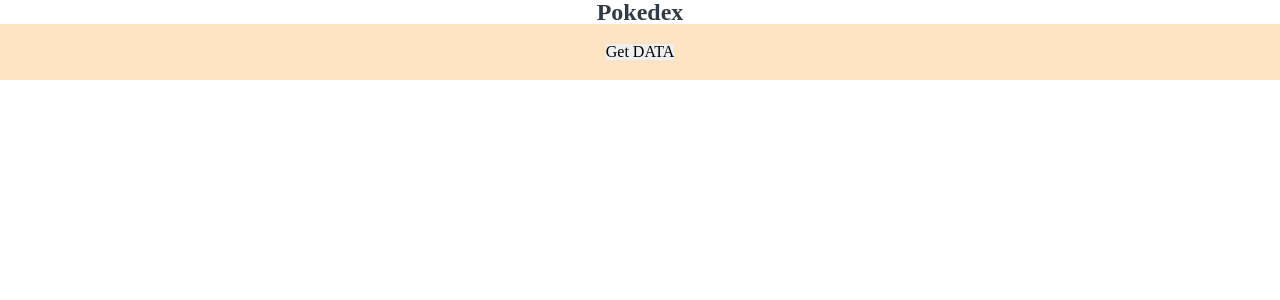
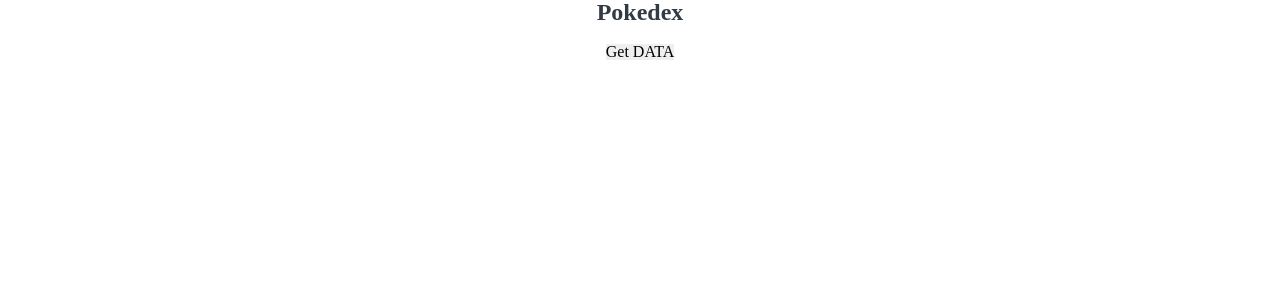
Before and after one commit to evandrodias11/projeto-pokedex, a React (Create React App) app: page / in a window 1280 px wide. Shown: the top 300 px of the page. Built offline with nearby package versions, Linux system fonts and the light colour scheme.

Commit message:
Update App.css

```diff
--- a/src/App.css
+++ b/src/App.css
@@ -11,8 +11,6 @@
   gap: 20px;
 
   flex-wrap: wrap;
-
-  background-color: bisque;
 
   justify-content: center;
 }
```
